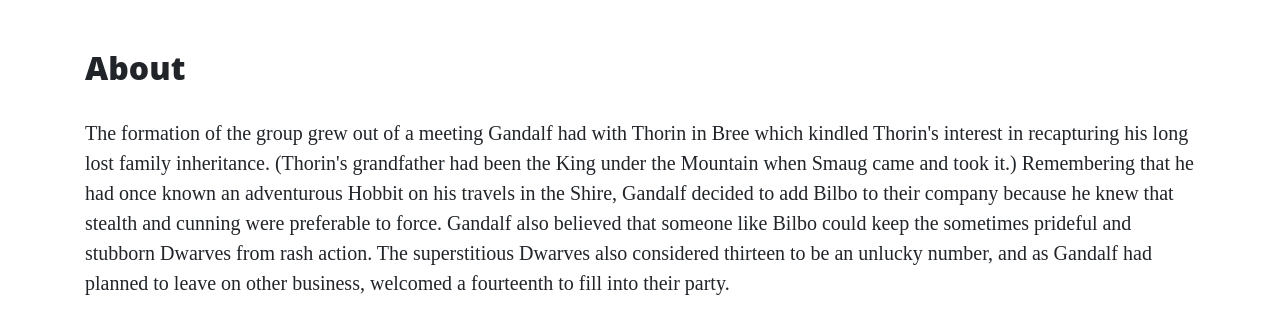
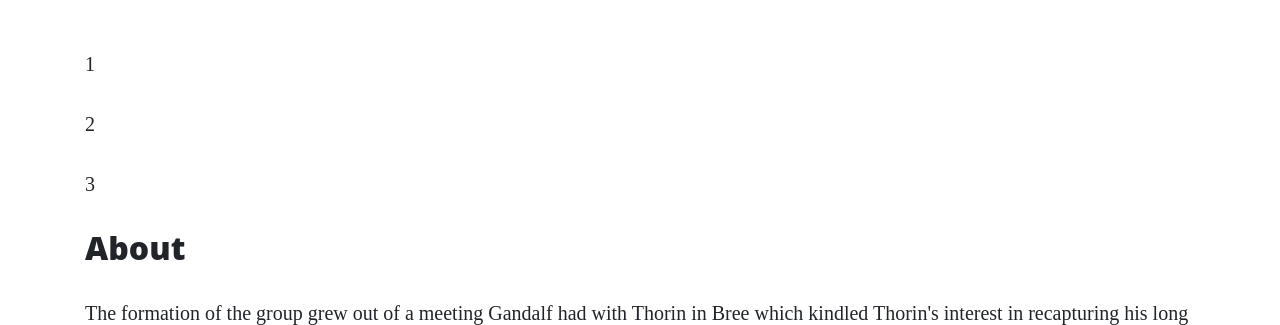
Before and after one commit to MartinBradbury/flask-app, a Flask app: page /about.html in a window 1280 px wide. Shown: the part 629-954 px from the top of the page. Run offline with Flask 3, Linux system fonts and the light colour scheme; some libraries are stand-ins or nearby versions.

Commit message:
added for loop to about.html and list in python on about route

```diff
--- a/run.py
+++ b/run.py
@@ -10,7 +10,7 @@ def index():
 
 @app.route("/about.html")
 def about():
-    return render_template("about.html", page_title="About")
+    return render_template("about.html", page_title="About", list_of_number=[1, 2, 3])
 
 
 @app.route("/contact.html")
--- a/templates/about.html
+++ b/templates/about.html
@@ -1,5 +1,10 @@
 {% extends "base.html" %}
 {% block content %}
+
+{% for number in list_of_number %}
+    <p>{{ number }}</p>
+{% endfor %}
+
 <h2>{{ page_title }}</h2>
 <p>
     The formation of the group grew out of a meeting Gandalf had with Thorin in Bree which kindled Thorin's interest in
```
